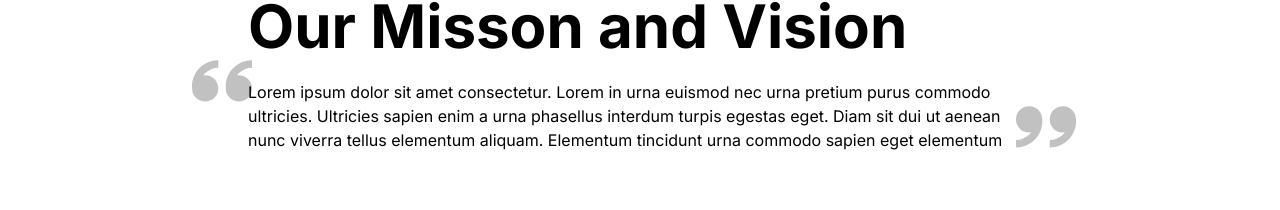
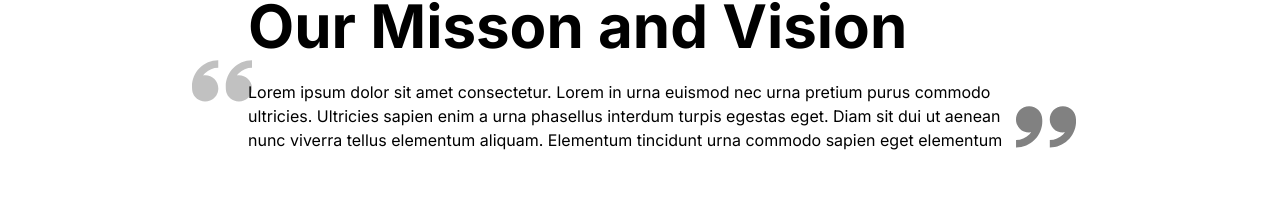
Before and after one commit to Vivek7038/lcm-logistics-next, a Next.js app: page /about-us in a window 1280 px wide. Shown: the part 664-874 px from the top of the page. Built offline with nearby package versions, Linux system fonts and the light colour scheme.

Commit message:
fixes quote resp

```diff
--- a/app/(Pages)/about-us/page.jsx
+++ b/app/(Pages)/about-us/page.jsx
@@ -21,22 +21,22 @@ const Page = () => {
               Our Misson and Vision
             </h1>
             <div>
-              <span className="absolute top-12 -left-14 z-1 p-0">
+              <span className="-top-13 -left-14 md:hidden lg:inline-block absolute lg:top-12 lg:-left-14 z-1 p-0">
                 <ImQuotesLeft
                   color="#83838380"
                   style={{ width: "60px", height: "70px" }}
                 />
               </span>
-              <p className="relative text-black z-[999] p-0">
+              <p className="relative text-black z-[999] p-0 text-wrap">
                 Lorem ipsum dolor sit amet consectetur. Lorem in urna euismod
                 nec urna pretium purus commodo ultricies. Ultricies sapien enim
                 a urna phasellus interdum turpis egestas eget. Diam sit dui ut
                 aenean nunc viverra tellus elementum aliquam. Elementum
                 tincidunt urna commodo sapien eget elementum
               </p>
-              <span className="absolute -bottom-2 -right-11 z-1 p-0">
+              <span className="-bottom-2 -right-8 md:hidden lg:inline-block  absolute lg:-bottom-2 lg:-right-11 z-1 p-0">
                 <ImQuotesRight
-                  color="#83838380"
+                  color="#05040480"
                   style={{ width: "60px", height: "70px" }}
                 />
               </span>
```
